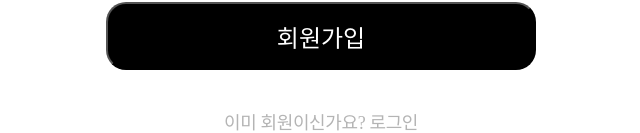
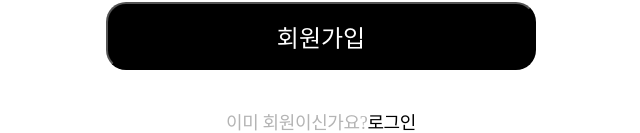
Before and after one commit to Baedangtop/BaeDangTop, a React app: page /register in a window 1280 px wide. Shown: the part 667-800 px from the top of the page, without its empty margins (319-959 px from the left). Built offline with nearby package versions, Linux system fonts and the light colour scheme.

Commit message:
link, picutre save

```diff
--- a/src/App.tsx
+++ b/src/App.tsx
@@ -3,9 +3,9 @@ import { useSelector } from "react-redux";
 import { BrowserRouter, Routes, Route } from "react-router-dom";
 import Home from "./pages/home/Home";
 
-const Profile = lazy(() => import("./pages/profile/Profile"));
-const Login = lazy(() => import("./pages/login/Login"));
-const Register = lazy(() => import("./pages/register/Register"));
+import Profile from "./pages/profile/Profile";
+import Login from "./pages/login/Login";
+import Register from "./pages/register/Register";
 
 const App = () => {
   const { login } = useSelector((state: any) => state.loginReducer);
--- a/src/components/login/LoginForm.tsx
+++ b/src/components/login/LoginForm.tsx
@@ -3,6 +3,7 @@ import { useDispatch } from "react-redux";
 import LoginInput from "./LoginInput";
 import Auth from "../../core/apis/auth/Auth.api";
 import { LOGIN } from "../../reducers/login/loginAction";
+import { Link } from "react-router-dom";
 
 // 비제어 컴포넌트 방식
 const LoginForm = () => {
@@ -35,7 +36,10 @@ const LoginForm = () => {
         <button onClick={SendLoginRequest}>로그인</button>
       </form>
       <p className="p__navigation--register">
-        아직 회원이 아니신가요? 회원가입
+        아직 회원이 아니신가요?{" "}
+        <Link to="/register" style={{ textDecoration: "none", color: "black" }}>
+          회원가입
+        </Link>
       </p>
     </>
   );
--- a/src/components/register/RegisterForm.tsx
+++ b/src/components/register/RegisterForm.tsx
@@ -1,6 +1,7 @@
 import React, { useCallback, useRef } from "react";
 import RegisterInput from "./RegisterInput";
 import Auth from "../../core/apis/auth/Auth.api";
+import { Link } from "react-router-dom";
 
 // 비제어 컴포넌트 방식
 const RegisterForm = () => {
@@ -32,7 +33,12 @@ const RegisterForm = () => {
         />
         <button onClick={SendRegisterRequest}>회원가입</button>
       </form>
-      <p className="p__navigation--login">이미 회원이신가요? 로그인</p>
+      <p className="p__navigation--login">
+        이미 회원이신가요?
+        <Link to="/login" style={{ textDecoration: "none", color: "black" }}>
+          로그인
+        </Link>
+      </p>
     </>
   );
 };
--- a/src/core/apis/board/Board.api.ts
+++ b/src/core/apis/board/Board.api.ts
@@ -18,7 +18,7 @@ class Board {
     );
 
     const value = await customAxios.post(`/boards/`, {
-      attachments: preivewSave,
+      attachments: [preivewSave.data],
       title,
       content: description,
     });
--- a/src/core/config/config.js
+++ b/src/core/config/config.js
@@ -1,3 +1,3 @@
 export default {
-  config: "http://192.168.1.177:8080",
+  config: "http://10.80.162.117:8080",
 };
--- a/src/core/util/customAxios.ts
+++ b/src/core/util/customAxios.ts
@@ -1,7 +1,7 @@
 import axios, { AxiosError } from "axios";
 
 export const customAxios = axios.create({
-  baseURL: `http://192.168.1.177:8080`,
+  baseURL: `http://10.80.162.117:8080`,
   headers: {
     Authorization: `Bearer ${localStorage.getItem("Authorization")}`,
   },
```
